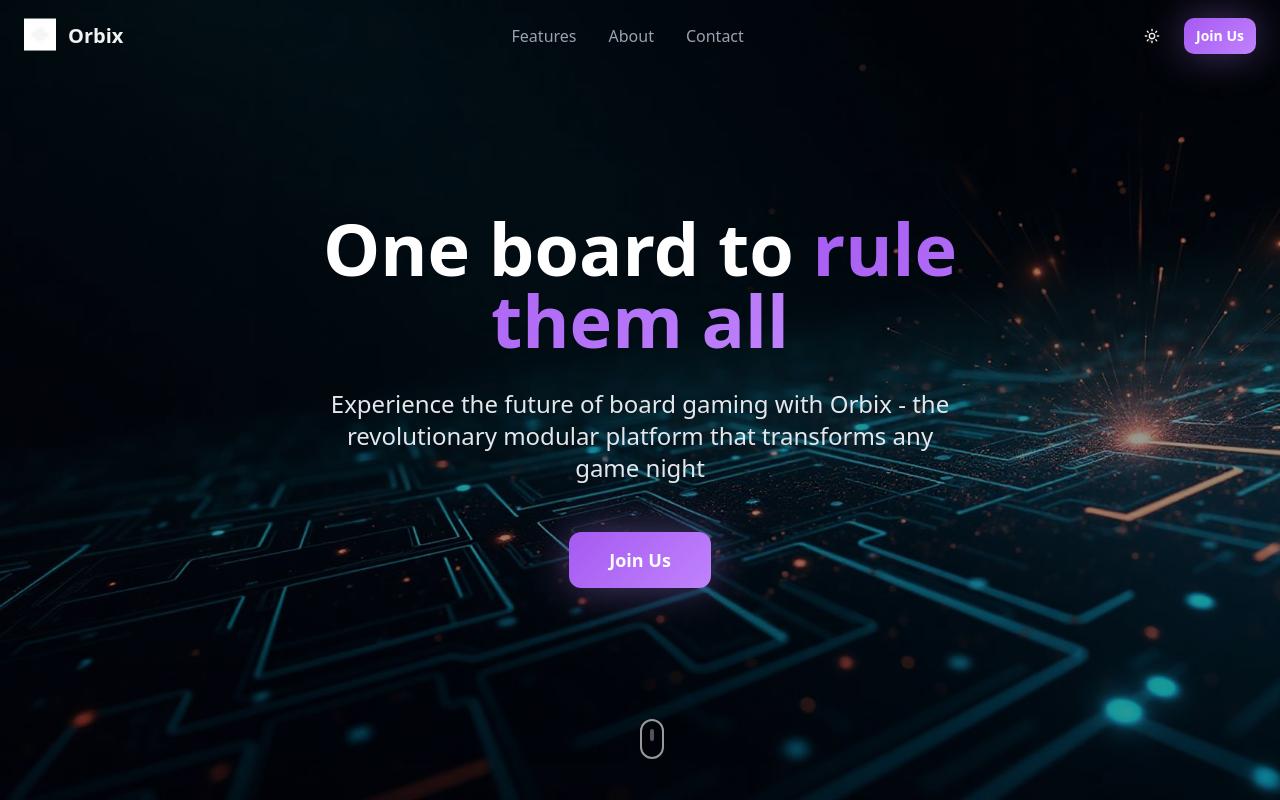
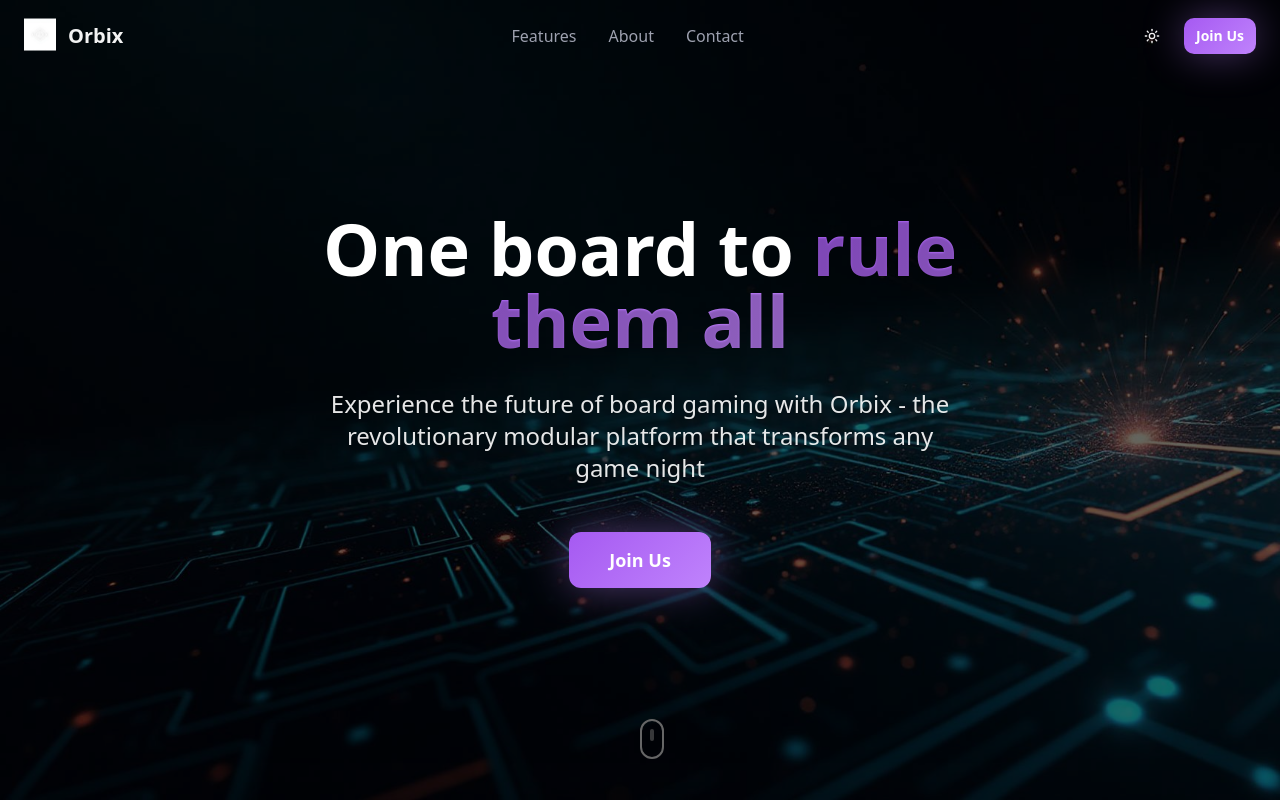
Before and after one commit to OrbixLab/orbix-landing-canvas, a React (Vite) app: page / in a window 1280 px wide. Shown: the top 800 px of the page. Built offline with nearby package versions, Linux system fonts and the light colour scheme.

Commit message:
Improve text readability in light theme
Enhance text contrast, font weight, and overall legibility in the light theme to meet accessibility standards. Adjustments made to text colors, backgrounds, and font weights to ensure clarity and consistency across headings, body text, and buttons.

```diff
--- a/src/components/HeroSection.tsx
+++ b/src/components/HeroSection.tsx
@@ -20,14 +20,14 @@ export const HeroSection = () => {
       {/* Content */}
       <div className="relative z-20 text-center text-white max-w-4xl mx-auto px-4 md:px-6">
         <div className="fade-in">
-          <h1 className="text-3xl md:text-5xl lg:text-7xl font-bold mb-6 md:mb-8 leading-tight px-2">
+          <h1 className="text-3xl md:text-5xl lg:text-7xl font-extrabold mb-6 md:mb-8 leading-tight px-2 text-shadow-sm">
             One board to
             <span className="bg-gradient-secondary bg-clip-text text-transparent">
               {" "}rule them all
             </span>
           </h1>
 
-          <p className="text-lg md:text-xl lg:text-2xl mb-8 md:mb-12 text-gray-200 max-w-2xl mx-auto px-4">
+          <p className="text-lg md:text-xl lg:text-2xl mb-8 md:mb-12 text-white/90 text-shadow-sm max-w-2xl mx-auto px-4">
             Experience the future of board gaming with Orbix - the revolutionary
             modular platform that transforms any game night
           </p>
--- a/src/index.css
+++ b/src/index.css
@@ -17,19 +17,19 @@
 
     /* Accent (10%) - Electric purple for CTAs */
     --secondary: 270 80% 60%;
-    --secondary-foreground: 0 0% 100%;
+    --secondary-foreground: 240 10% 10%;
     --secondary-glow: 270 90% 70%;
 
     /* Orange accent for special CTAs */
     --accent: 25 95% 55%;
-    --accent-foreground: 0 0% 100%;
+    --accent-foreground: 240 10% 10%;
     --accent-glow: 25 100% 65%;
 
     /* Supporting colors */
     --card: 0 0% 100%;
     --card-foreground: 222.2 47.4% 11.2%;
     --muted: 220 14% 96%;
-    --muted-foreground: 220 10% 35%;
+    --muted-foreground: 220 10% 30%;
     --border: 220 14% 86%;
     --input: 220 14% 86%;
     --ring: 230 45% 25%;
@@ -126,7 +126,7 @@
   }
 
   .hero-overlay {
-    @apply absolute inset-0 bg-black/40 z-10;
+    @apply absolute inset-0 bg-black/60 z-10;
   }
 
   /* Gradient backgrounds */
@@ -153,6 +153,11 @@
 
   .shadow-accent {
     box-shadow: var(--shadow-accent);
+  }
+
+  /* Subtle text shadow for readability over images/gradients */
+  .text-shadow-sm {
+    text-shadow: 0 1px 2px hsl(0 0% 0% / 0.25);
   }
 
   /* Smooth transitions */
```
